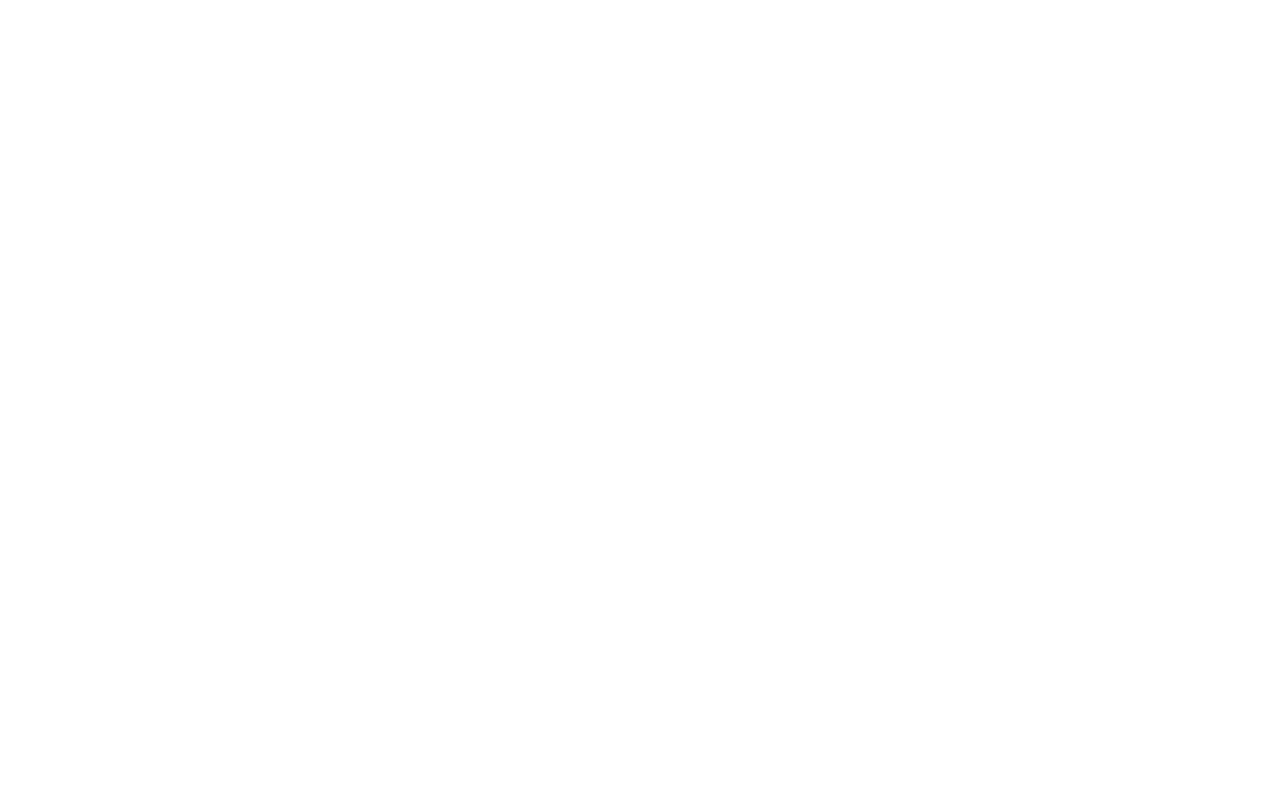
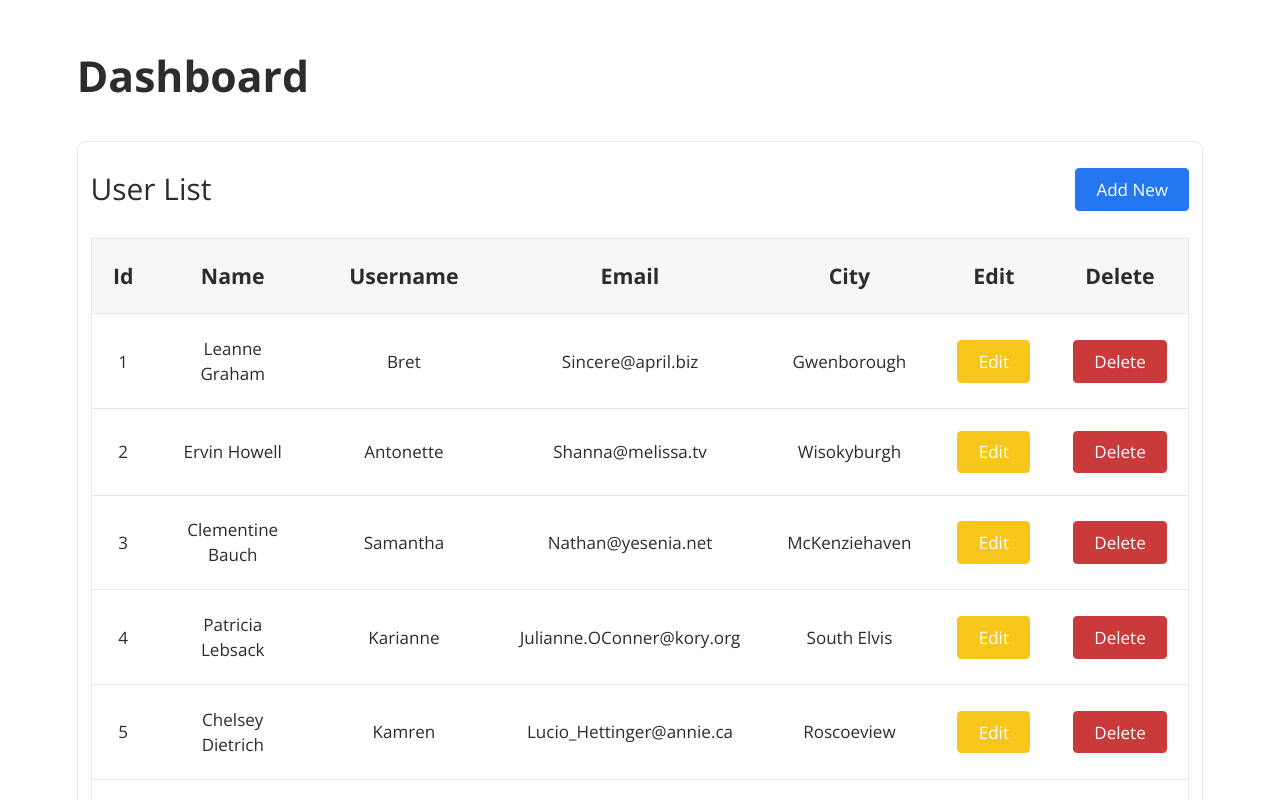
Before and after one commit to mlichlundia/test-task, a React (Create React App) app: page / in a window 1280 px wide. Shown: the top 800 px of the page. Built offline with nearby package versions, Linux system fonts and the light colour scheme.

Commit message:
feat: add layout and styles

```diff
--- a/src/App.js
+++ b/src/App.js
@@ -1,7 +1,8 @@
 import "./App.css"
+import Main from "./components/Main/Main"
 
 function App() {
-	return <div className='App'></div>
+	return <Main />
 }
 
 export default App
--- a/src/components/Main/Main.css
+++ b/src/components/Main/Main.css
@@ -0,0 +1,15 @@
+.main__wrapper {
+	padding: 2.5rem 0.75rem;
+}
+
+@media screen and (min-width: 1200px) {
+	.main__wrapper {
+		padding: 2.5rem 4.5rem;
+	}
+}
+
+@media screen and (min-width: 1440px) {
+	.main__wrapper {
+		padding: 2.5rem 10rem;
+	}
+}
--- a/src/components/Main/Main.jsx
+++ b/src/components/Main/Main.jsx
@@ -0,0 +1,14 @@
+import "./Main.css"
+import TableInterface from "../TableInterface/TableInterface"
+
+export default function Main() {
+	const appName = "Dashboard"
+	return (
+		<div className='main__wrapper'>
+			<header>
+				<h1>{appName}</h1>
+			</header>
+			<TableInterface />
+		</div>
+	)
+}
--- a/src/components/Table/Table.css
+++ b/src/components/Table/Table.css
@@ -0,0 +1,41 @@
+.table__container {
+	overflow: auto;
+}
+
+table {
+	border: 1px solid var(--light-300);
+	border-collapse: collapse;
+	width: 100%;
+}
+
+th,
+td {
+	width: fit-content;
+	padding: 1rem;
+	text-align: center;
+}
+
+tr {
+	border-bottom: 1px solid var(--light-300);
+}
+
+thead {
+	background: var(--light-200);
+}
+
+thead th {
+	text-transform: capitalize;
+	transition: 0.25s;
+	cursor: pointer;
+}
+
+thead th:hover {
+	background: var(--light-300);
+}
+
+@media screen and (min-width: 600px) {
+	th,
+	td {
+		padding: 1.25rem;
+	}
+}
--- a/src/components/Table/Table.jsx
+++ b/src/components/Table/Table.jsx
@@ -0,0 +1,281 @@
+import "./Table.css"
+
+export default function Table() {
+	const table = {
+		header: ["id", "name", "username", "email", "city", "edit", "delete"],
+		users: [
+			{
+				id: 1,
+				name: "Leanne Graham",
+				username: "Bret",
+				email: "Sincere@april.biz",
+				address: {
+					street: "Kulas Light",
+					suite: "Apt. 556",
+					city: "Gwenborough",
+					zipcode: "92998-3874",
+					geo: {
+						lat: "-37.3159",
+						lng: "81.1496",
+					},
+				},
+				phone: "1-770-736-8031 x56442",
+				website: "hildegard.org",
+				company: {
+					name: "Romaguera-Crona",
+					catchPhrase: "Multi-layered client-server neural-net",
+					bs: "harness real-time e-markets",
+				},
+			},
+			{
+				id: 2,
+				name: "Ervin Howell",
+				username: "Antonette",
+				email: "Shanna@melissa.tv",
+				address: {
+					street: "Victor Plains",
+					suite: "Suite 879",
+					city: "Wisokyburgh",
+					zipcode: "90566-7771",
+					geo: {
+						lat: "-43.9509",
+						lng: "-34.4618",
+					},
+				},
+				phone: "010-692-6593 x09125",
+				website: "anastasia.net",
+				company: {
+					name: "Deckow-Crist",
+					catchPhrase: "Proactive didactic contingency",
+					bs: "synergize scalable supply-chains",
+				},
+			},
+			{
+				id: 3,
+				name: "Clementine Bauch",
+				username: "Samantha",
+				email: "Nathan@yesenia.net",
+				address: {
+					street: "Douglas Extension",
+					suite: "Suite 847",
+					city: "McKenziehaven",
+					zipcode: "59590-4157",
+					geo: {
+						lat: "-68.6102",
+						lng: "-47.0653",
+					},
+				},
+				phone: "1-463-123-4447",
+				website: "ramiro.info",
+				company: {
+					name: "Romaguera-Jacobson",
+					catchPhrase: "Face to face bifurcated interface",
+					bs: "e-enable strategic applications",
+				},
+			},
+			{
+				id: 4,
+				name: "Patricia Lebsack",
+				username: "Karianne",
+				email: "Julianne.OConner@kory.org",
+				address: {
+					street: "Hoeger Mall",
+					suite: "Apt. 692",
+					city: "South Elvis",
+					zipcode: "53919-4257",
+					geo: {
+						lat: "29.4572",
+						lng: "-164.2990",
+					},
+				},
+				phone: "493-170-9623 x156",
+				website: "kale.biz",
+				company: {
+					name: "Robel-Corkery",
+					catchPhrase: "Multi-tiered zero tolerance productivity",
+					bs: "transition cutting-edge web services",
+				},
+			},
+			{
+				id: 5,
+				name: "Chelsey Dietrich",
+				username: "Kamren",
+				email: "Lucio_Hettinger@annie.ca",
+				address: {
+					street: "Skiles Walks",
+					suite: "Suite 351",
+					city: "Roscoeview",
+					zipcode: "33263",
+					geo: {
+						lat: "-31.8129",
+						lng: "62.5342",
+					},
+				},
+				phone: "(254)954-1289",
+				website: "demarco.info",
+				company: {
+					name: "Keebler LLC",
+					catchPhrase: "User-centric fault-tolerant solution",
+					bs: "revolutionize end-to-end systems",
+				},
+			},
+			{
+				id: 6,
+				name: "Mrs. Dennis Schulist",
+				username: "Leopoldo_Corkery",
+				email: "Karley_Dach@jasper.info",
+				address: {
+					street: "Norberto Crossing",
+					suite: "Apt. 950",
+					city: "South Christy",
+					zipcode: "23505-1337",
+					geo: {
+						lat: "-71.4197",
+						lng: "71.7478",
+					},
+				},
+				phone: "1-477-935-8478 x6430",
+				website: "ola.org",
+				company: {
+					name: "Considine-Lockman",
+					catchPhrase: "Synchronised bottom-line interface",
+					bs: "e-enable innovative applications",
+				},
+			},
+			{
+				id: 7,
+				name: "Kurtis Weissnat",
+				username: "Elwyn.Skiles",
+				email: "Telly.Hoeger@billy.biz",
+				address: {
+					street: "Rex Trail",
+					suite: "Suite 280",
+					city: "Howemouth",
+					zipcode: "58804-1099",
+					geo: {
+						lat: "24.8918",
+						lng: "21.8984",
+					},
+				},
+				phone: "210.067.6132",
+				website: "elvis.io",
+				company: {
+					name: "Johns Group",
+					catchPhrase: "Configurable multimedia task-force",
+					bs: "generate enterprise e-tailers",
+				},
+			},
+			{
+				id: 8,
+				name: "Nicholas Runolfsdottir V",
+				username: "Maxime_Nienow",
+				email: "Sherwood@rosamond.me",
+				address: {
+					street: "Ellsworth Summit",
+					suite: "Suite 729",
+					city: "Aliyaview",
+					zipcode: "45169",
+					geo: {
+						lat: "-14.3990",
+						lng: "-120.7677",
+					},
+				},
+				phone: "586.493.6943 x140",
+				website: "jacynthe.com",
+				company: {
+					name: "Abernathy Group",
+					catchPhrase: "Implemented secondary concept",
+					bs: "e-enable extensible e-tailers",
+				},
+			},
+			{
+				id: 9,
+				name: "Glenna Reichert",
+				username: "Delphine",
+				email: "Chaim_McDermott@dana.io",
+				address: {
+					street: "Dayna Park",
+					suite: "Suite 449",
+					city: "Bartholomebury",
+					zipcode: "76495-3109",
+					geo: {
+						lat: "24.6463",
+						lng: "-168.8889",
+					},
+				},
+				phone: "(775)976-6794 x41206",
+				website: "conrad.com",
+				company: {
+					name: "Yost and Sons",
+					catchPhrase: "Switchable contextually-based project",
+					bs: "aggregate real-time technologies",
+				},
+			},
+			{
+				id: 10,
+				name: "Clementina DuBuque",
+				username: "Moriah.Stanton",
+				email: "Rey.Padberg@karina.biz",
+				address: {
+					street: "Kattie Turnpike",
+					suite: "Suite 198",
+					city: "Lebsackbury",
+					zipcode: "31428-2261",
+					geo: {
+						lat: "-38.2386",
+						lng: "57.2232",
+					},
+				},
+				phone: "024-648-3804",
+				website: "ambrose.net",
+				company: {
+					name: "Hoeger LLC",
+					catchPhrase: "Centralized empowering task-force",
+					bs: "target end-to-end models",
+				},
+			},
+		],
+	}
+	return (
+		<div className='table__container'>
+			<table>
+				<thead>
+					<tr>
+						{table.header.map(item => (
+							<th key={item}>
+								<h3>{item}</h3>
+							</th>
+						))}
+					</tr>
+				</thead>
+				<tbody>
+					{table.users.map(item => (
+						<tr key={item.id}>
+							<td>
+								<p className='p1'>{item.id}</p>
+							</td>
+							<td>
+								<p className='p1'>{item.name}</p>
+							</td>
+							<td>
+								<p className='p1'>{item.username}</p>
+							</td>
+							<td>
+								<p className='p1'>{item.email}</p>
+							</td>
+							<td>
+								<p className='p1'>{item.address.city}</p>
+							</td>
+							<td>
+								<button className='button_edit'>edit</button>
+							</td>
+							<td>
+								<button className='button_delete'>delete</button>
+							</td>
+						</tr>
+					))}
+				</tbody>
+			</table>
+		</div>
+	)
+}
--- a/src/components/TableInterface/TableInterface.css
+++ b/src/components/TableInterface/TableInterface.css
@@ -0,0 +1,15 @@
+.table-interface__container {
+	background: var(--light-100);
+	border: 1px solid var(--light-300);
+	border-radius: 0.5rem;
+	padding: 0 0.75rem 0.75rem;
+	margin: 2rem 0 0;
+}
+
+.table-interface__container header {
+	margin: 1.5rem 0;
+	display: flex;
+	justify-content: space-between;
+	align-items: center;
+	text-transform: capitalize;
+}
--- a/src/components/TableInterface/TableInterface.jsx
+++ b/src/components/TableInterface/TableInterface.jsx
@@ -0,0 +1,18 @@
+import Table from "../Table/Table"
+import "./TableInterface.css"
+
+export default function TableInterface() {
+	const tableInterface = {
+		tableTitle: "user list",
+		button: "add new",
+	}
+	return (
+		<main className='table-interface__container'>
+			<header>
+				<h2>{tableInterface.tableTitle}</h2>
+				<button>{tableInterface.button}</button>
+			</header>
+			<Table />
+		</main>
+	)
+}
--- a/src/index.css
+++ b/src/index.css
@@ -1,3 +1,28 @@
+@import url("https://fonts.googleapis.com/css2?family=Open+Sans:wght@300;400;700&family=Poppins:wght@400;700&family=Roboto+Mono&display=swap");
+
+html {
+	font-size: 3.333333333333333333vw;
+
+	--light-100: #fff;
+	--light-200: #f7f7f7;
+	--light-300: #e7e7e7;
+
+	--blue-800: #2476f1;
+	--blue-900: #1563d9;
+
+	--red-800: #ca3a3a;
+	--red-900: #ad3434;
+
+	--yellow-800: #f6c61b;
+	--yellow-900: #e0b208;
+
+	--green-800: #15cc74;
+	--green-900: #0fa15b;
+
+	--dark-800: #323232;
+	--dark-900: #2c2c2c;
+}
+
 *,
 *::before,
 *::after {
@@ -31,6 +56,8 @@
 	scroll-behavior: smooth;
 	text-rendering: optimizeSpeed;
 	line-height: 1.5;
+	font-family: "Open Sans", Arial, sans-serif;
+	color: var(--dark-900);
 }
 
 img {
@@ -44,3 +71,109 @@
 select {
 	font: inherit;
 }
+
+input,
+button,
+textarea,
+select,
+a {
+	cursor: pointer;
+}
+
+h1,
+h2,
+h3,
+p {
+	margin: 0;
+	padding: 0;
+}
+
+h1 {
+	font-size: 2.5rem;
+	font-weight: 700;
+}
+
+h2 {
+	font-size: 1.75rem;
+	font-weight: 400;
+}
+
+h3 {
+	font-size: 1.25rem;
+	font-weight: 700;
+}
+
+.p1 {
+	font-size: 1rem;
+	font-weight: 400;
+}
+
+.p2 {
+	font-size: 0.875rem;
+	font-weight: 300;
+}
+
+button {
+	padding: 0.75rem 1.25rem;
+	text-transform: capitalize;
+	font-size: 1rem;
+	font-weight: 400;
+	line-height: 100%;
+	border: none;
+	border-radius: 0.25rem;
+	background: var(--blue-800);
+	color: var(--light-100);
+	transition: 0.25s;
+}
+
+button:hover {
+	background: var(--blue-900);
+}
+
+.button_edit {
+	background: var(--yellow-800);
+}
+
+.button_edit:hover {
+	background: var(--yellow-900);
+}
+
+.button_delete {
+	background: var(--red-800);
+}
+
+.button_delete:hover {
+	background: var(--red-900);
+}
+
+@media screen and (min-width: 600px) {
+	html {
+		font-size: 2.66666667vw;
+	}
+}
+@media screen and (min-width: 768px) {
+	html {
+		font-size: 2.0833333333333333333vw;
+	}
+}
+@media screen and (min-width: 992px) {
+	html {
+		font-size: 1.61290323vw;
+	}
+}
+@media screen and (min-width: 1200px) {
+	html {
+		font-size: 1.33333333333333333333333vw;
+	}
+}
+@media screen and (min-width: 1440px) {
+	html {
+		font-size: 1.1111111111111111111vw;
+	}
+}
+
+@media screen and (min-width: 1920px) {
+	html {
+		font-size: 0.8333333333333333333vw;
+	}
+}
```
